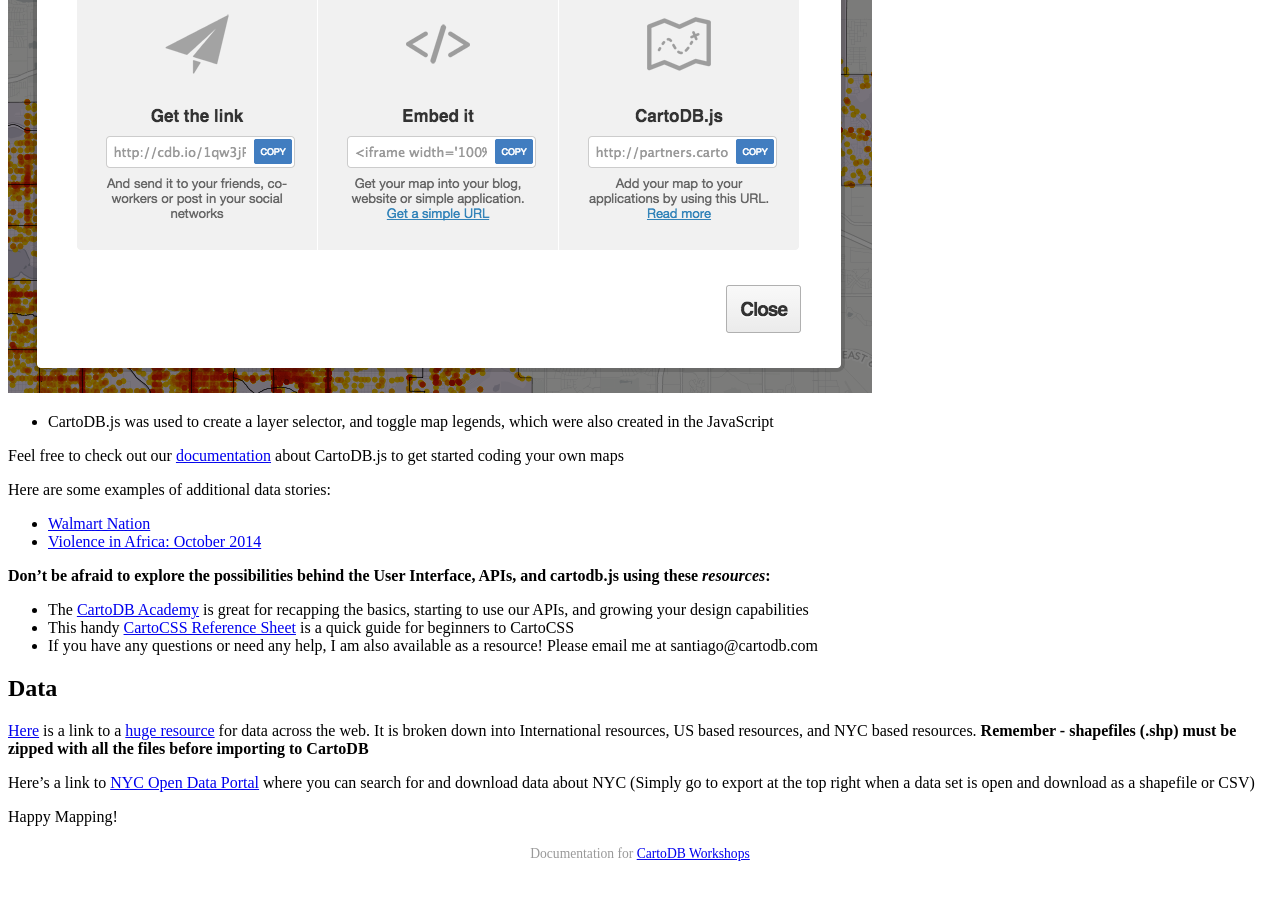
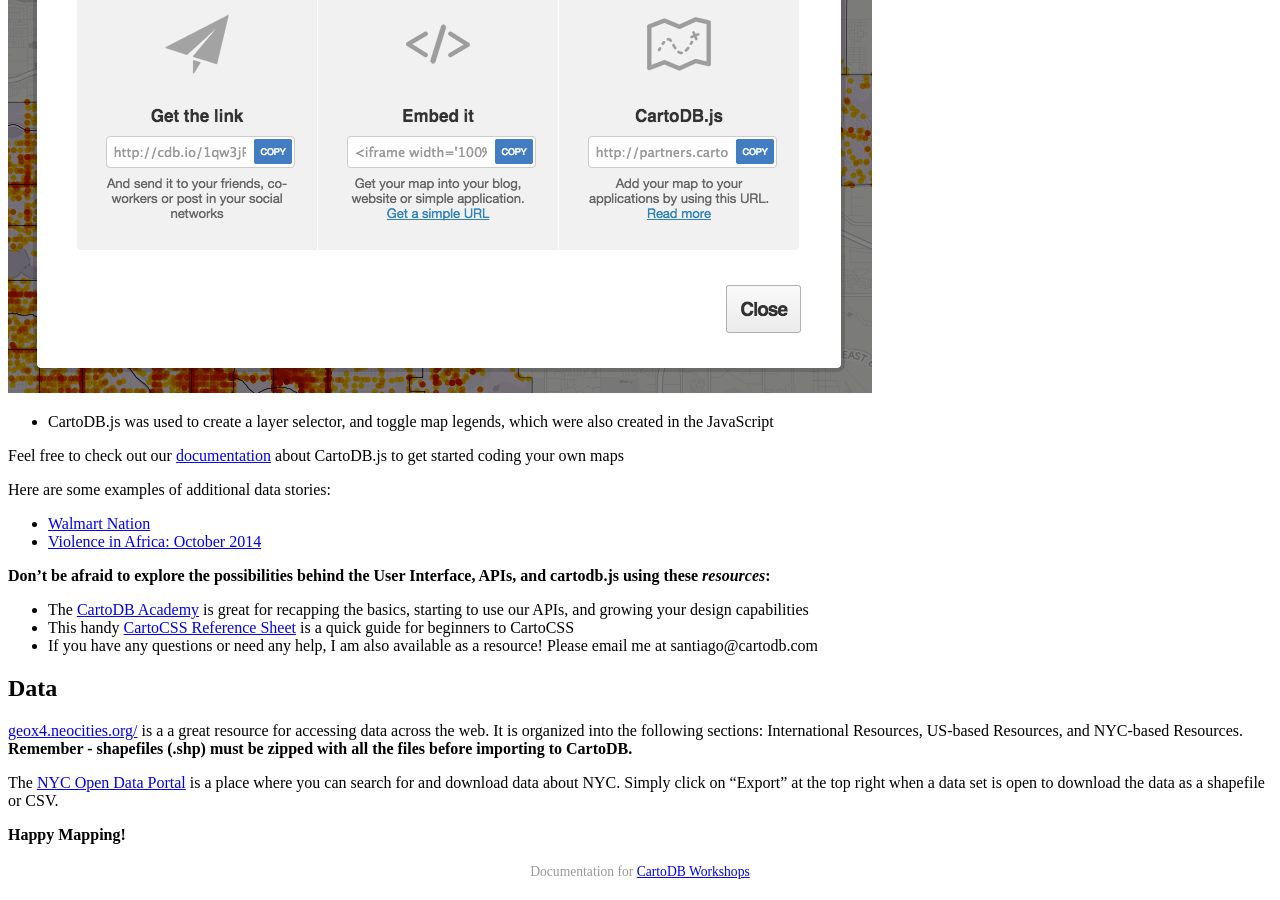
Before and after one commit to CartoDB/training, a Jekyll site: the page built from _posts/2015-02-21-pratt-examples.md, in a window 1280 px wide and 900 px high, scrolled down 4895 px. Built offline with Jekyll 4.4.1, drawn with Linux system fonts in a browser that asks for light colours; a style sheet for code colours, icons or effects is not loaded; some of the changed text lies outside the part shown.

Commit message:
more editing

```diff
--- a/_posts/2015-02-21-pratt-examples.md
+++ b/_posts/2015-02-21-pratt-examples.md
@@ -15,15 +15,15 @@
 
 ## About me:
 
-* [Map Science & Community Intern at CartoDB](http://cartodb.com/team)
-* [namessanti on twitter](http://twitter.com/namessanti)
+* [Map Science &amp; Community Intern at CartoDB](http://cartodb.com/team)
+* [@namessanti on Twitter](http://twitter.com/namessanti)
 * [Creative Director for Cohabitation Strategies](http://www.moma.org/visit/calendar/exhibitions/1438)
 
 Today we will explore various intermediate methods and features using the CartoDB UI and our JavaScript API CartoDB.js by exploring specific map examples and how the outcome is achieved.
 
 ## Diving in -- CartoDB Editor
 
-#### Check out this map.
+#### Check out this map:
 
 <iframe width='100%' height='520' frameborder='0' src='http://team.cartodb.com/u/santiagoa/viz/4a39c7f8-b6ce-11e4-9da5-0e853d047bba/embed_map' allowfullscreen webkitallowfullscreen mozallowfullscreen oallowfullscreen msallowfullscreen></iframe>
 
@@ -34,7 +34,7 @@
 
 ![Add Element]({{site.baseurl}}/img/pratt//element_button.png)
 
-* Here you can also add annotations. Check out this [After The Fall map](http://cdb.io/1yjVagF) to see how they can be used.
+* Here you can also add annotations. Check out this ["After The Fall"](http://cdb.io/1yjVagF) map to see how they can be used.
 * This map has no basemap, but uses another data layer as the base. You can change your base maps, add your own images, or remove the base map using the "base map selector" in the lower left corner of the editor.
 
 ![Basemaps]({{site.baseurl}}/img/common/basemap_options.png)
@@ -49,7 +49,7 @@
 
 ### What's next?
 
-#### Check out this map.
+#### Check out this map:
 <iframe width='100%' height='520' frameborder='0' src='http://team.cartodb.com/u/santiagoa/viz/f0bc0d82-6f86-11e4-8b0a-0e018d66dc29/embed_map' allowfullscreen webkitallowfullscreen mozallowfullscreen oallowfullscreen msallowfullscreen></iframe>
 
 This map combines multiple layers, and many of the features were created using the built in "Add feature" function
@@ -99,8 +99,8 @@
 
 ## Data
 
-[Here](http://geox4.neocities.org/) is a link to a [huge resource](http://geox4.neocities.org/) for data across the web. It is broken down into International resources, US based resources, and NYC based resources. **Remember - shapefiles (.shp) must be zipped with all the files before importing to CartoDB**
+[geox4.neocities.org/](http://geox4.neocities.org/) is a a great resource for accessing data across the web. It is organized into the following sections: International Resources, US-based Resources, and NYC-based Resources. **Remember - shapefiles (.shp) must be zipped with all the files before importing to CartoDB.**
 
-Here's a link to [NYC Open Data Portal](https://nycopendata.socrata.com/) where you can search for and download data about NYC (Simply go to export at the top right when a data set is open and download as a shapefile or CSV)
+The [NYC Open Data Portal](https://nycopendata.socrata.com/) is a place where you can search for and download data about NYC. Simply click on "Export" at the top right when a data set is open to download the data as a shapefile or CSV.
 
-Happy Mapping!
+**Happy Mapping!**
```
Also changed, not shown: other parts of _posts/2015-02-21-pratt-examples.md (+3 -3 lines).
